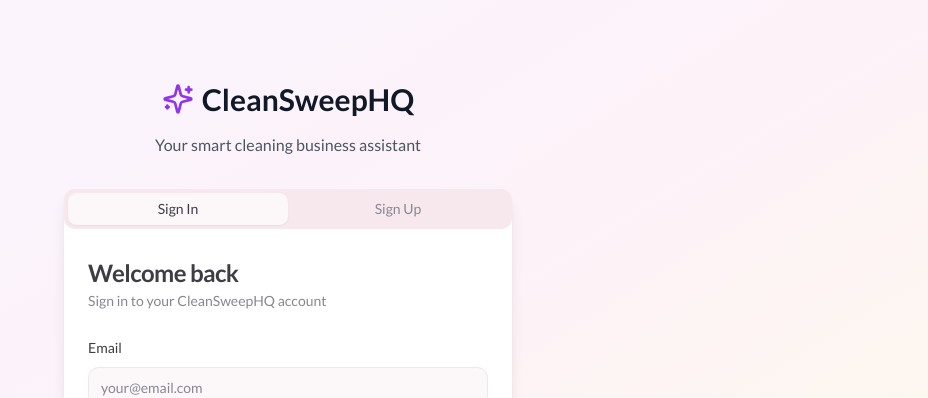
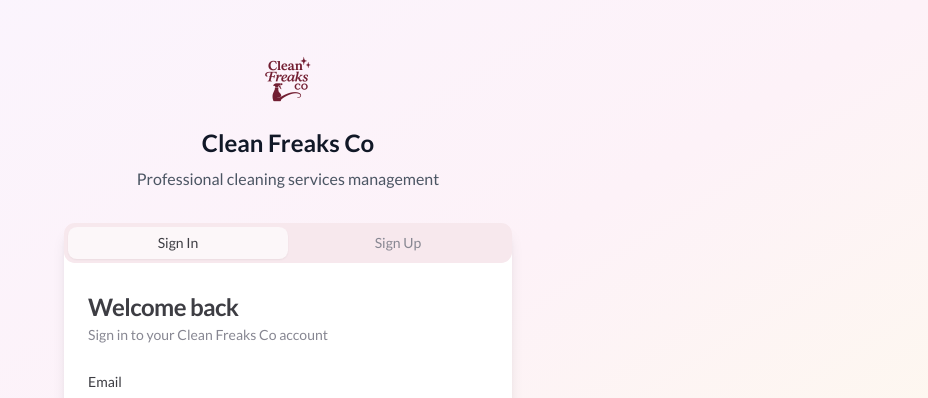
Before and after one commit to Hyperglass-Dev/CleanFreaksCo, a Next.js app: page /signin in a window 1280 px wide. Shown: the top 398 px of the page, without its empty margins (352-1280 px from the left). Built offline with nearby package versions, Linux system fonts and the light colour scheme; no server answers.

Commit message:
🎨 Complete Branding Update with CleanFreaksCo Logo
Co-authored-by: Amp <amp@ampcode.com>
Amp-Thread-ID: https://ampcode.com/threads/T-08a694d8-dde0-4891-922f-e55c8e596de7

```diff
--- a/src/app/customer/page.tsx
+++ b/src/app/customer/page.tsx
@@ -73,7 +73,7 @@
           </Avatar>
           <div>
             <h1 className="text-xl font-bold">Welcome back, {user?.name?.split(' ')[0]}!</h1>
-            <p className="text-sm text-muted-foreground">Manage your cleaning schedule</p>
+            <p className="text-sm text-muted-foreground">Clean Freaks Co - Manage your cleaning schedule</p>
           </div>
         </div>
         <div className="flex gap-2">
--- a/src/app/layout.tsx
+++ b/src/app/layout.tsx
@@ -7,12 +7,12 @@
 import { Toaster } from '@/components/ui/toaster';
 
 export const metadata: Metadata = {
-  title: 'CleanSweepHQ',
-  description: 'Professional cleaning business management app',
+  title: 'Clean Freaks Co',
+  description: 'Professional cleaning services management',
   manifest: '/manifest.json',
   icons: {
-    icon: '/icon-192x192.png',
-    apple: '/icon-192x192.png',
+    icon: '/brandings/cleanfreaksco.png',
+    apple: '/brandings/cleanfreaksco.png',
   },
 };
 
@@ -38,7 +38,7 @@
         <meta name="mobile-web-app-capable" content="yes" />
         <meta name="apple-mobile-web-app-capable" content="yes" />
         <meta name="apple-mobile-web-app-status-bar-style" content="default" />
-        <meta name="apple-mobile-web-app-title" content="CleanSweepHQ" />
+        <meta name="apple-mobile-web-app-title" content="Clean Freaks Co" />
         <link rel="apple-touch-icon" href="/icon-192x192.png" />
       </head>
       <body className="font-body">
--- a/src/app/signin/page.tsx
+++ b/src/app/signin/page.tsx
@@ -11,6 +11,7 @@
 import { Select, SelectContent, SelectItem, SelectTrigger, SelectValue } from '@/components/ui/select';
 import { Loader2, Sparkles, Phone, Mail } from 'lucide-react';
 import { UserRole } from '@/lib/types';
+import Image from 'next/image';
 
 export default function SignInPage() {
   const [isLoading, setIsLoading] = useState(false);
@@ -94,11 +95,18 @@
       <div className="w-full max-w-md">
         {/* Logo and Header */}
         <div className="text-center mb-8">
-          <div className="flex items-center justify-center gap-2 mb-4">
-            <Sparkles className="w-8 h-8 text-purple-600" />
-            <h1 className="text-3xl font-bold text-gray-900">CleanSweepHQ</h1>
+          <div className="flex items-center justify-center mb-4">
+            <Image
+              src="/brandings/cleanfreaksco.png"
+              alt="CleanFreaksCo"
+              width={200}
+              height={80}
+              className="h-16 w-auto"
+              priority
+            />
           </div>
-          <p className="text-gray-600">Your smart cleaning business assistant</p>
+          <h1 className="text-2xl font-bold text-gray-900 mb-2">Clean Freaks Co</h1>
+          <p className="text-gray-600">Professional cleaning services management</p>
         </div>
 
         <Card className="shadow-lg border-0">
@@ -113,7 +121,7 @@
               <CardHeader>
                 <CardTitle>Welcome back</CardTitle>
                 <CardDescription>
-                  Sign in to your CleanSweepHQ account
+                  Sign in to your Clean Freaks Co account
                 </CardDescription>
               </CardHeader>
               <form onSubmit={handleSignIn}>
@@ -171,7 +179,7 @@
               <CardHeader>
                 <CardTitle>Create account</CardTitle>
                 <CardDescription>
-                  Join CleanSweepHQ and manage your cleaning business
+                  Join Clean Freaks Co and manage your cleaning business
                 </CardDescription>
               </CardHeader>
               <form onSubmit={handleSignUp}>
--- a/src/components/app-sidebar.tsx
+++ b/src/components/app-sidebar.tsx
@@ -4,6 +4,7 @@
 import Link from 'next/link';
 import { usePathname } from 'next/navigation';
 import { Sparkles, User } from 'lucide-react';
+import Image from 'next/image';
 
 import {
   Sidebar,
@@ -24,9 +25,15 @@
   return (
     <Sidebar side="left" variant="sidebar" collapsible="icon">
       <SidebarHeader>
-        <div className="flex items-center gap-2 p-2">
-          <div className="flex items-center justify-center w-8 h-8 rounded-lg bg-primary text-primary-foreground">
-            <Sparkles className="w-5 h-5" />
+        <div className="flex items-center gap-3 p-2">
+          <div className="flex items-center justify-center w-10 h-10 rounded-lg bg-white border shadow-sm">
+            <Image
+              src="/brandings/cleanfreaksco.png"
+              alt="CleanFreaksCo"
+              width={32}
+              height={32}
+              className="w-8 h-8 object-contain"
+            />
           </div>
           <span className="text-lg font-semibold font-headline">Clean Freaks Co</span>
         </div>
```
Also changed, not shown: public/brandings/cleanfreaksco.png (added), public/manifest.json.
